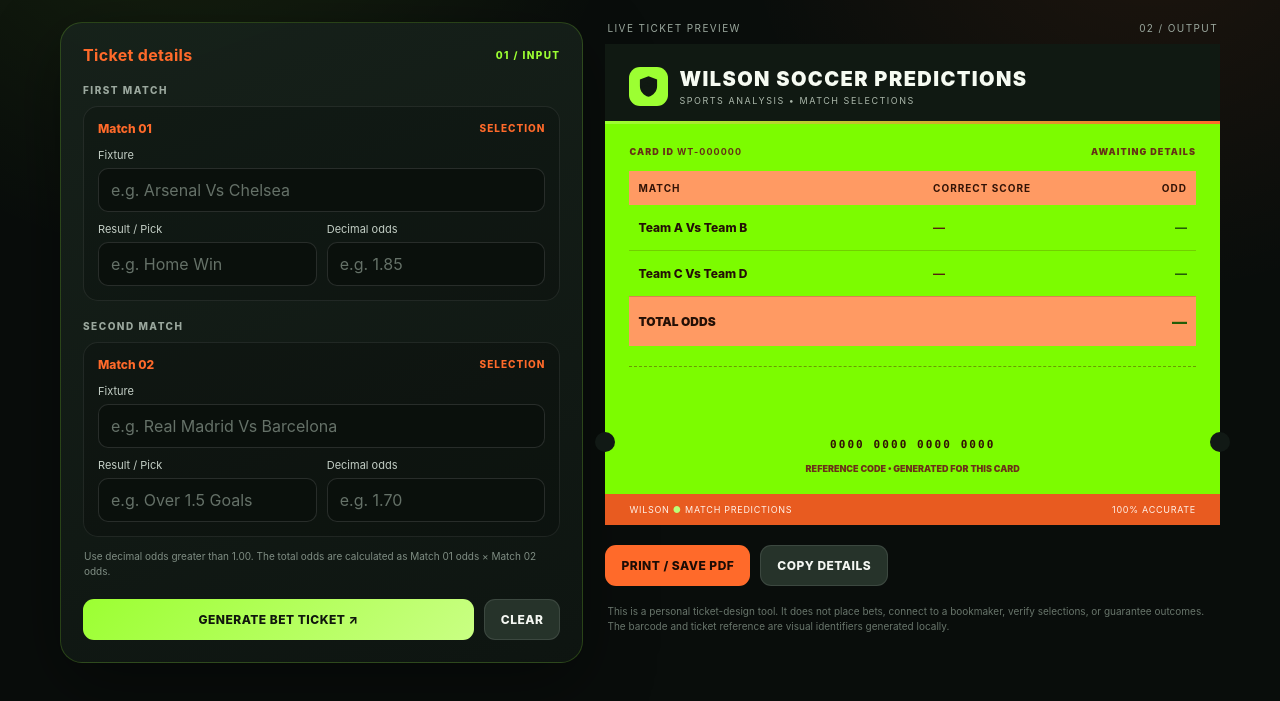
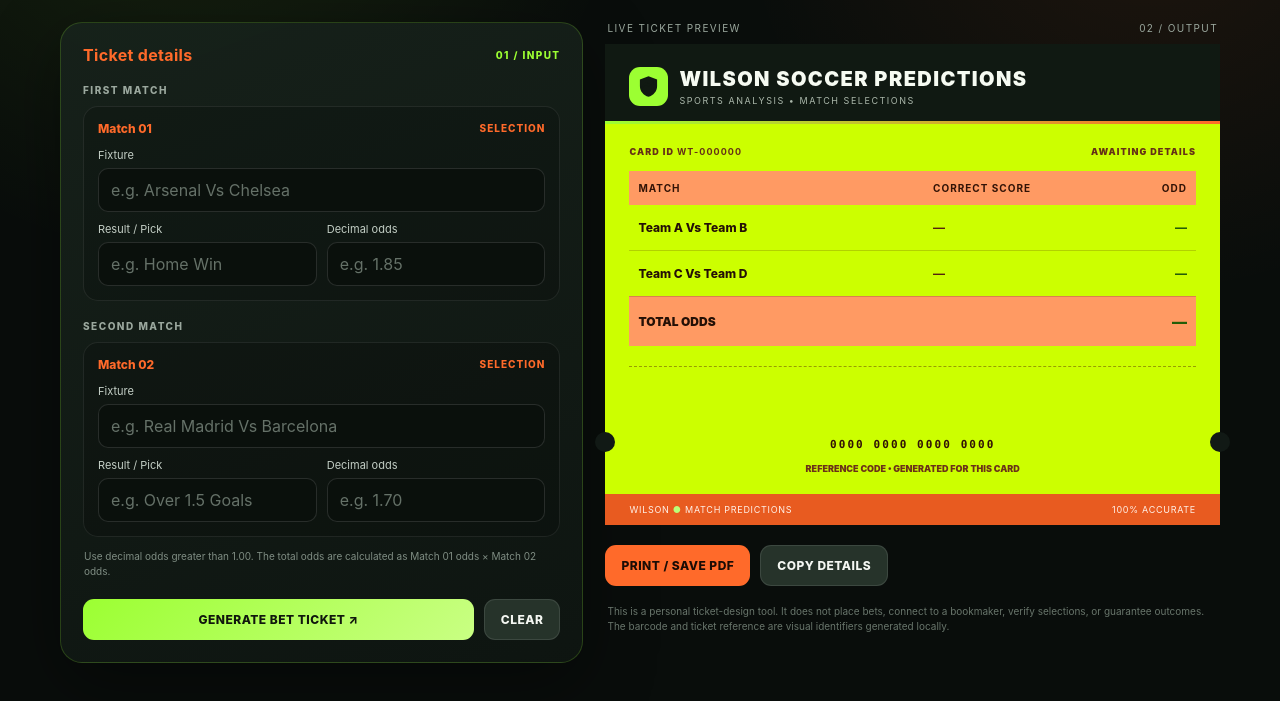
Before and after one commit to Moses-11/Tickets-GEN, a plain HTML site: page index.html in a window 1280 px wide. Shown: the part 233-934 px from the top of the page. Drawn offline with Linux system fonts and the light colour scheme.

Commit message:
Change ticket body background color to #CCFF00

```diff
--- a/index.html
+++ b/index.html
@@ -318,7 +318,7 @@
     /* GREEN BET SLIp BODY */
     .ticket-body {
     padding: 22px 24px 19px;
-    background: #7CFC00 !important;
+    background: #CCFF00 !important;
     color: #000000 !important;
     font-weight: 900;
 }
```
